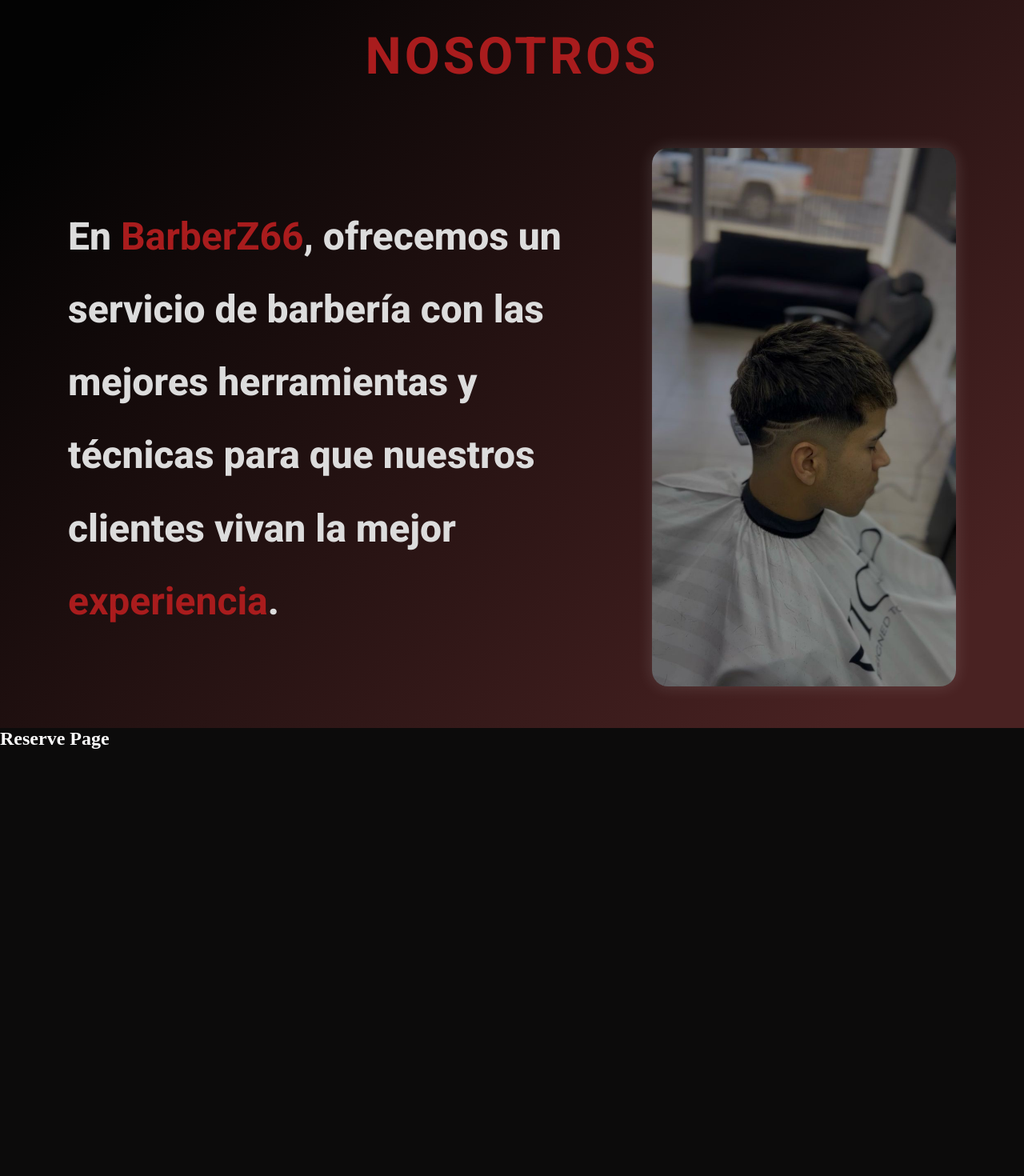
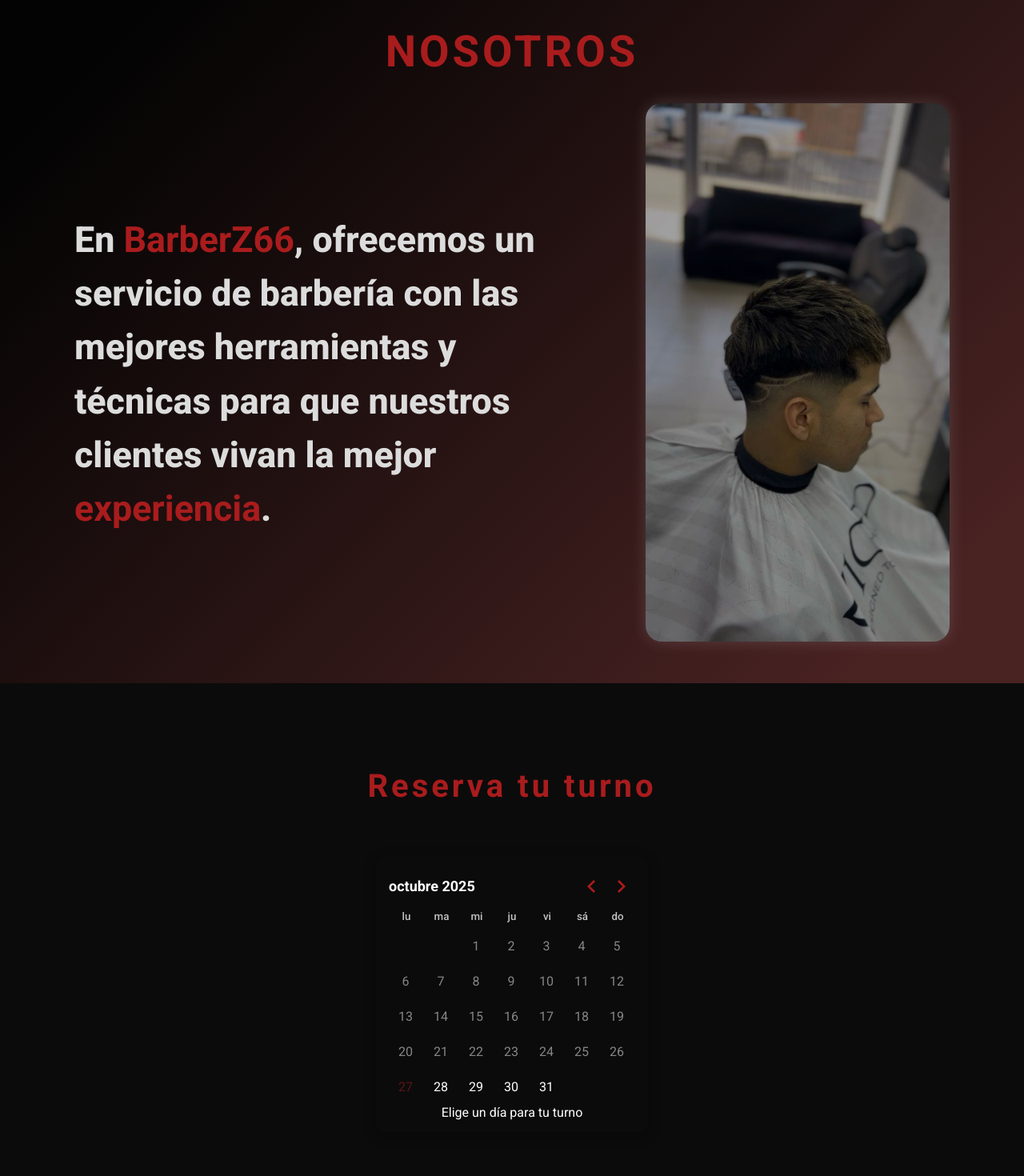
Before and after one commit to MateoGimenez/BarberZ66, a React (Vite) app: page / in a window 1280 px wide. Shown: the part 900-2370 px from the top of the page at 80% size. Built offline with nearby package versions, Linux system fonts and the light colour scheme.

Commit message:
i add the calendar

```diff
--- a/package.json
+++ b/package.json
@@ -11,6 +11,7 @@
   },
   "dependencies": {
     "react": "^19.1.1",
+    "react-day-picker": "^9.11.1",
     "react-dom": "^19.1.1"
   },
   "devDependencies": {
--- a/src/page/about/about.css
+++ b/src/page/about/about.css
@@ -19,8 +19,8 @@
 }
 
 .about-section h1 {
-  font-size: 4em;
-  margin-bottom: 1.2em;
+  font-size: 3.4em;
+  margin-bottom: 1px;
   color: var(--primary-text);
   text-transform: uppercase;
   letter-spacing: 4px;
@@ -31,16 +31,16 @@
   display: flex;
   justify-content: center;
   align-items: center;
-  gap: 5rem;
+  gap: 4rem;
   flex-wrap: wrap;
 }
 
 .texto {
   max-width: 650px;
   text-align: left;
-  font-size: 3rem;
+  font-size: 2.8rem;
   font-weight: 800;
-  line-height: 1.9em;
+  line-height: 1.5em;
   color: #dcdcdc;
 }
 
@@ -81,7 +81,7 @@
   }
 
   .imagen img {
-    width: 80%;
+    width: 70%;
     max-width: 320px;
   }
 }
--- a/src/page/reserve/reserve.css
+++ b/src/page/reserve/reserve.css
@@ -1,4 +1,59 @@
 section{
     min-height: 100vh;
     color: white;
+    font-family: "Roboto" , sans-serif;
+    text-align: center;
+    display: flex;
+    justify-content: center;
+    align-items: center;
+    flex-direction: column;
+    gap: 2rem;
 }
+
+section h1{
+    color: var(--primary-text);
+    font-size: 2.5rem;
+    letter-spacing: 4px;
+}
+
+.my-calendar.rdp-root {
+  --rdp-cell-size: 40px;
+  --rdp-accent-color: #a91c1d;
+  --rdp-accent-color-dark: #7a1011;
+  --rdp-background-color: #1a1a1a;
+  --rdp-outline: none;
+  color: white;
+  margin: auto;
+  padding: 1rem;
+  border-radius: 12px;
+  box-shadow: 0 4px 15px rgba(0, 0, 0, 0.3);
+}
+
+.my-calendar.rdp-root .rdp-day_selected {
+  background-color: var(--rdp-accent-color) !important;
+  color: white !important;
+  border-radius: 50%;
+  font-weight: bold;
+  transition: all 0.3s ease;
+}
+
+.my-calendar.rdp-root .rdp-day_selected:hover {
+  background-color: var(--rdp-accent-color-dark) !important;
+}
+
+.my-calendar.rdp-root .rdp-day_today {
+  border: 1px solid var(--rdp-accent-color);
+  color: var(--rdp-accent-color);
+}
+
+.my-calendar.rdp-root .rdp-day_disabled {
+  opacity: 0.4;
+  text-decoration: line-through;
+}
+
+.contenedor-calendario {
+  display: flex;
+  justify-content: center;
+  align-items: center;
+  padding: 2rem;
+}
--- a/src/page/reserve/reserve.tsx
+++ b/src/page/reserve/reserve.tsx
@@ -1,8 +1,40 @@
-import './reserve.css'
+import { useState } from "react";
+import { DayPicker } from "react-day-picker";
+import { es } from "react-day-picker/locale";
+import "react-day-picker/style.css";
+import "./reserve.css";
+
 export default function Reserve() {
+  const [selected, setSelected] = useState<Date>();
+
   return (
     <section>
-      <h1>Reserve Page</h1>
+      <h1>Reserva tu turno</h1>
+      <div className="contenedor-calendario">
+        <DayPicker
+          mode="single"
+          locale={es}
+          disabled={(day) => day < new Date()}
+          selected={selected}
+          onSelect={setSelected}
+          footer={
+            selected
+              ? `Has elegido el ${selected.toLocaleDateString("es-ES", {
+                  weekday: "long",
+                  day: "numeric",
+                  month: "long",
+                })}`
+              : "Elige un día para tu turno"
+          }
+          className="my-calendar"
+        />
+      </div>
+
+      <div className="contenedor-horario">
+        aca van los horarios
+      </div>
+
+      <button>Reservar</button>
     </section>
-  )
+  );
 }
```
Also changed, not shown: 1 other file (tests, documents, lock files or other folders).
